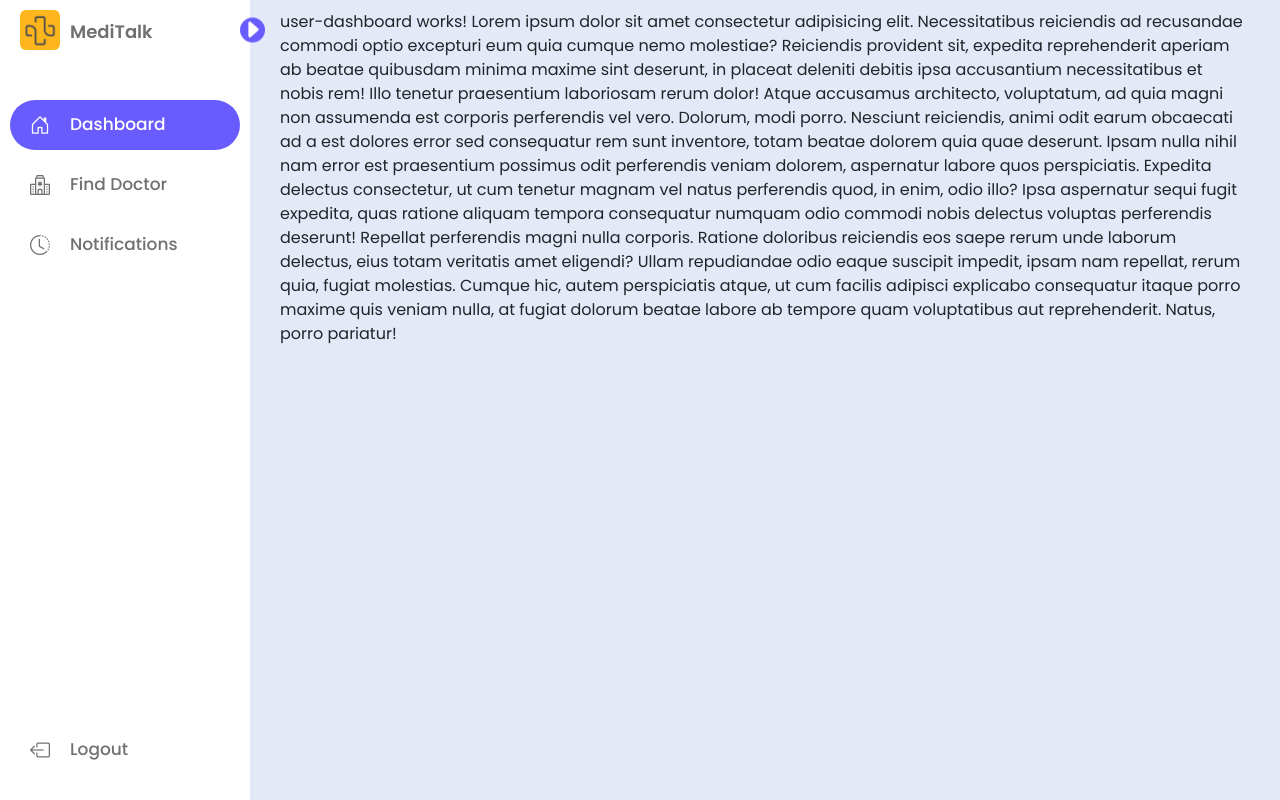
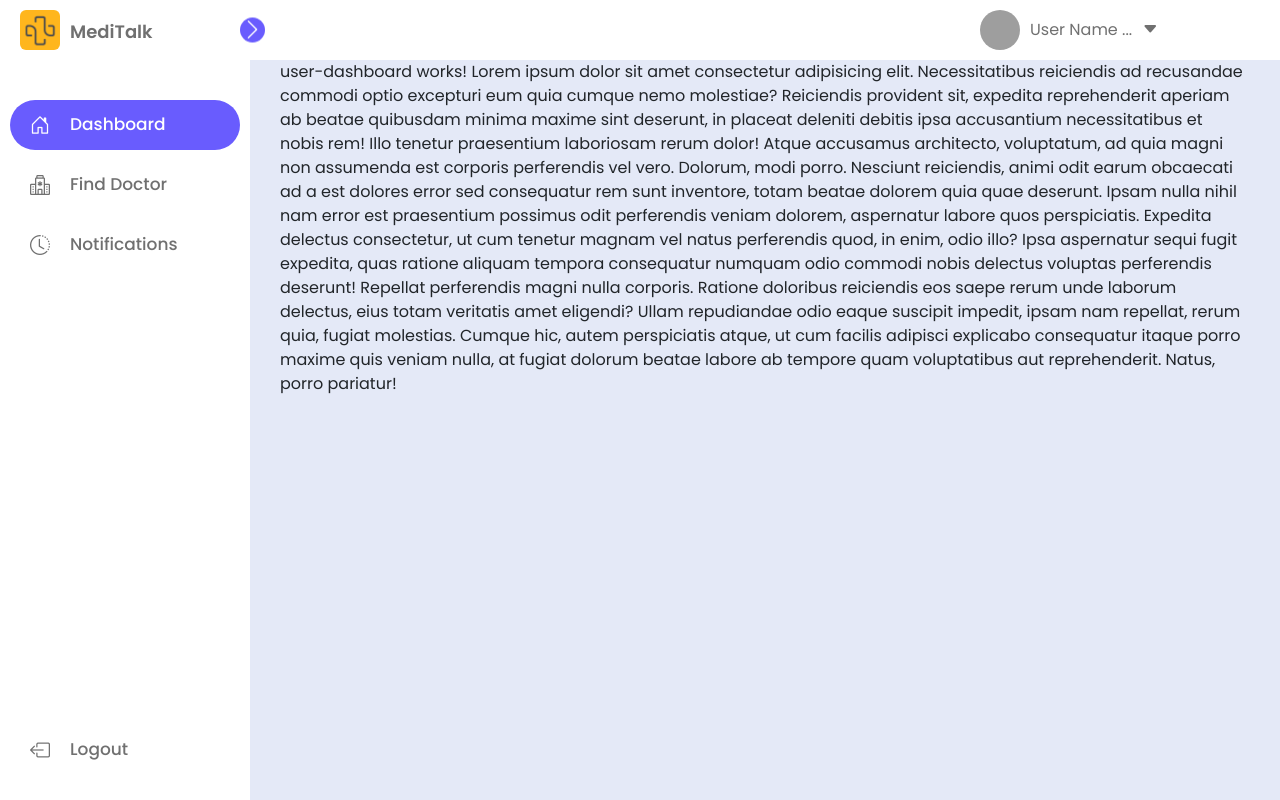
Before and after one commit to Anirban-Manna-10/Doctor-Appointment-Application, an Angular app: page /user/dashboard in a window 1280 px wide. Built offline with nearby package versions, Linux system fonts and the light colour scheme; grey boxes are pictures that could not be loaded.

Commit message:
Updating the layout

```diff
--- a/src/app/app.routes.ts
+++ b/src/app/app.routes.ts
@@ -5,6 +5,7 @@ import { HomeComponent } from './home/home.component';
 import { DoctorDetailsComponent } from './doctor-details/doctor-details.component';
 import { UserLayoutComponent } from './user-layout/user-layout.component';
 import { UserDashboardComponent } from './user-dashboard/user-dashboard.component';
+import { UserProfileComponent } from './user-profile/user-profile.component';
 
 export const routes: Routes = [
     {
@@ -36,10 +37,13 @@ export const routes: Routes = [
                 path:'dashboard',
                 component:UserDashboardComponent
             },
-
             {
                 path:'find-doctor',
                 component:LoginComponent
+            },
+            {
+                path:'profile',
+                component:UserProfileComponent
             }
         ]
     }
--- a/src/app/user-layout/user-layout.component.css
+++ b/src/app/user-layout/user-layout.component.css
@@ -228,13 +228,47 @@ header .image-text .profession{
     width: calc(100% - 250px);
     background-color: var(--body-color);
     transition: var(--tran-05);
-    padding: 10px 30px;
+    padding: 60px 30px;
 }
-.home .text{
-    font-size: 30px;
-    font-weight: 500;
+
+.home .headerNav{
+    height: 60px;
+    overflow:hidden;
+    position: absolute;
+    top: 0;
+    left: 0;
+    right: 0;
+    background-color: var(--sidebar-color);
+    display: flex;
+    align-items:center;
+    justify-content: right;
+    padding: 10px 100px 10px 10px;
+}
+
+.home .headerNav .profileDrop{
+    display: flex;
+    flex-direction: row;
+    flex-wrap: nowrap;
+    align-items: center;
+    height: 100%;
+    width: 200px;
+    gap: 10px;
+    cursor: pointer;
+    text-decoration: none;
     color: var(--text-color);
-    padding: 12px 60px;
+}
+
+.home .headerNav .profileDrop .userImage{
+    height: 100%;
+    width: 40px;
+    border-radius: 50%;
+    /* overflow: hidden; */
+}
+
+.home .headerNav .profileDrop .userImage img{
+    height: 100%;
+    width: 100%;
+    object-fit: cover;
 }
 
 .sidebar.close ~ .home{
--- a/src/app/user-layout/user-layout.component.html
+++ b/src/app/user-layout/user-layout.component.html
@@ -11,7 +11,7 @@
               </div>
           </div>
 
-          <i #toggle class="bi bi-caret-left-fill toggle"></i>
+          <i #toggle class="bi bi-chevron-left toggle"></i>
       </header>
 
       <div class="menu-bar">
@@ -53,6 +53,16 @@
   </nav>
 
   <section class="home">
+        <nav class="headerNav">
+            <a routerLink="profile" class="profileDrop">
+                <div class="userImage">
+                    <img src="https://i.pinimg.com/564x/46/5e/bf/465ebfca31e4de4ea914f97b8058c1c3.jpg" class="userImage">
+                </div>
+                <p>User Name ...</p>
+
+                <i class="bi bi-caret-down-fill dropdownicon"></i>
+            </a>
+        </nav>
         <router-outlet>
 
         </router-outlet>
--- /dev/null
+++ b/src/app/user-profile/user-profile.component.html
@@ -0,0 +1,3 @@
+<p>
+  user-profile works!
+</p>
--- /dev/null
+++ b/src/app/user-profile/user-profile.component.ts
@@ -0,0 +1,14 @@
+import { Component, OnInit } from '@angular/core';
+
+@Component({
+  selector: 'app-user-profile',
+  templateUrl: './user-profile.component.html',
+  styleUrls: ['./user-profile.component.css'],
+})
+export class UserProfileComponent  implements OnInit {
+
+  constructor() { }
+
+  ngOnInit() {}
+
+}
```
Also changed, not shown: src/app/user-profile/user-profile.component.css (added), 1 other file (tests, documents, lock files or other folders).
